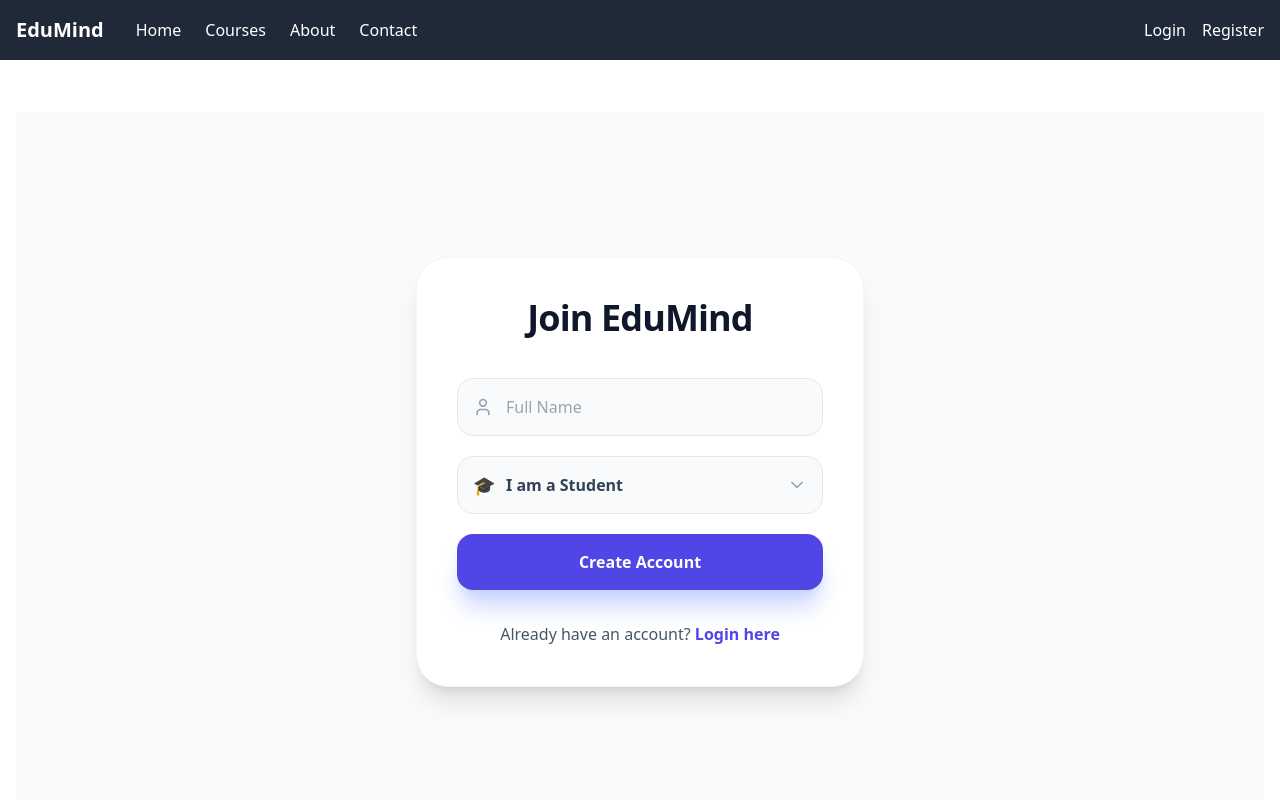
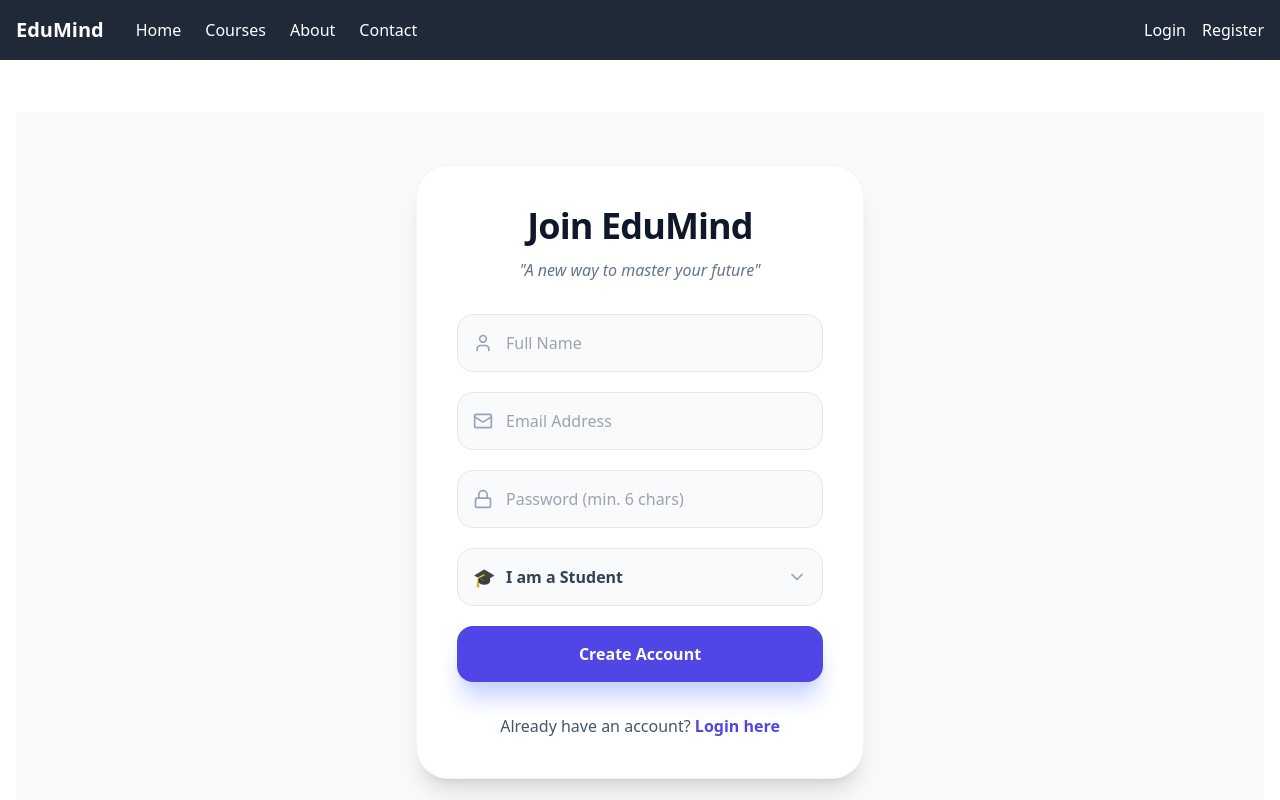
Before and after one commit to AshishKr-04/EdTech-Platform, a React (Vite) app in the folder client-vite/: page /register in a window 1280 px wide. Shown: the top 800 px of the page. Built offline with nearby package versions, Linux system fonts and the light colour scheme; no server answers.

Commit message:
Upadated Regiester page

```diff
--- a/client-vite/src/pages/RegisterPage.jsx
+++ b/client-vite/src/pages/RegisterPage.jsx
@@ -5,12 +5,18 @@ import { User, Mail, Lock, ChevronDown, Loader2 } from 'lucide-react';
 import axios from 'axios';
 
 const RegisterPage = () => {
-  const [formData, setFormData] = useState({ name: '', email: '', password: '', role: 'Student' });
+  const [formData, setFormData] = useState({
+    name: '',
+    email: '',
+    password: '',
+    role: 'Student',
+  });
   const [error, setError] = useState('');
   const [isLoading, setIsLoading] = useState(false);
   const navigate = useNavigate();
 
   const { name, email, password, role } = formData;
+
   const onChange = (e) => setFormData({ ...formData, [e.target.name]: e.target.value });
 
   const onSubmit = async (e) => {
@@ -18,11 +24,11 @@ const RegisterPage = () => {
     setError('');
     setIsLoading(true);
     try {
-      // Logic: Path is relative to the BaseURL
+      // Relative path works because of global axios defaults in main.jsx
       await axios.post('/auth/register', formData);
       navigate('/login');
     } catch (err) {
-      setError(err.response?.data?.msg || 'Registration failed!');
+      setError(err.response?.data?.msg || 'Registration failed! Check your connection.');
     } finally {
       setIsLoading(false);
     }
@@ -30,33 +36,99 @@ const RegisterPage = () => {
 
   return (
     <div className="min-h-[90vh] flex items-center justify-center bg-[#f8fafc] px-4 py-10">
-      <motion.div initial={{ opacity: 0, y: 20 }} animate={{ opacity: 1, y: 0 }} className="max-w-md w-full bg-white rounded-[2rem] shadow-xl p-10 border border-slate-100">
-        <div className="text-center mb-10">
+      <motion.div
+        initial={{ opacity: 0, y: 20 }}
+        animate={{ opacity: 1, y: 0 }}
+        className="max-w-md w-full bg-white rounded-[2rem] shadow-xl p-10 border border-slate-100"
+      >
+        <div className="text-center mb-8">
           <h1 className="text-4xl font-black text-slate-900 tracking-tight mb-3">Join EduMind</h1>
+          <p className="text-slate-500 font-medium italic">"A new way to master your future"</p>
         </div>
+
         <form onSubmit={onSubmit} className="space-y-5">
+          {/* Full Name Section */}
           <div className="relative group">
             <User className="absolute left-4 top-1/2 -translate-y-1/2 text-slate-400 group-focus-within:text-indigo-500 transition-colors" size={20} />
-            <input type="text" placeholder="Full Name" name="name" value={name} onChange={onChange} required className="w-full pl-12 pr-4 py-4 bg-slate-50 border border-slate-200 rounded-2xl focus:ring-4 focus:ring-indigo-100 outline-none font-medium" />
+            <input
+              type="text"
+              placeholder="Full Name"
+              name="name"
+              value={name}
+              onChange={onChange}
+              required
+              className="w-full pl-12 pr-4 py-4 bg-slate-50 border border-slate-200 rounded-2xl focus:ring-4 focus:ring-indigo-100 focus:border-indigo-500 outline-none transition-all font-medium"
+            />
           </div>
-          {/* ... Repeat Mail and Password fields similar to Login ... */}
+
+          {/* Email (Gmail) Section */}
+          <div className="relative group">
+            <Mail className="absolute left-4 top-1/2 -translate-y-1/2 text-slate-400 group-focus-within:text-indigo-500 transition-colors" size={20} />
+            <input
+              type="email"
+              placeholder="Email Address"
+              name="email"
+              value={email}
+              onChange={onChange}
+              required
+              className="w-full pl-12 pr-4 py-4 bg-slate-50 border border-slate-200 rounded-2xl focus:ring-4 focus:ring-indigo-100 focus:border-indigo-500 outline-none transition-all font-medium"
+            />
+          </div>
+
+          {/* Password Section */}
+          <div className="relative group">
+            <Lock className="absolute left-4 top-1/2 -translate-y-1/2 text-slate-400 group-focus-within:text-indigo-500 transition-colors" size={20} />
+            <input
+              type="password"
+              placeholder="Password (min. 6 chars)"
+              name="password"
+              value={password}
+              onChange={onChange}
+              minLength="6"
+              required
+              className="w-full pl-12 pr-4 py-4 bg-slate-50 border border-slate-200 rounded-2xl focus:ring-4 focus:ring-indigo-100 focus:border-indigo-500 outline-none transition-all font-medium"
+            />
+          </div>
+
+          {/* Role Section */}
           <div className="relative group">
             <div className="absolute left-4 top-1/2 -translate-y-1/2 text-lg">🎓</div>
-            <select name="role" value={role} onChange={onChange} className="w-full pl-12 pr-10 py-4 bg-slate-50 border border-slate-200 rounded-2xl focus:ring-4 focus:ring-indigo-100 outline-none appearance-none font-semibold text-slate-700">
+            <select
+              name="role"
+              value={role}
+              onChange={onChange}
+              className="w-full pl-12 pr-10 py-4 bg-slate-50 border border-slate-200 rounded-2xl focus:ring-4 focus:ring-indigo-100 focus:border-indigo-500 outline-none appearance-none transition-all font-semibold text-slate-700"
+            >
               <option value="Student">I am a Student</option>
               <option value="Instructor">I am an Instructor</option>
             </select>
             <ChevronDown className="absolute right-4 top-1/2 -translate-y-1/2 text-slate-400 pointer-events-none" size={20} />
           </div>
-          {error && <p className="text-red-500 text-sm text-center font-bold">{error}</p>}
-          <motion.button disabled={isLoading} whileHover={{ scale: 1.01 }} whileTap={{ scale: 0.99 }} type="submit" className="w-full bg-indigo-600 text-white font-bold py-4 rounded-2xl hover:bg-indigo-700 transition-all flex items-center justify-center gap-2 shadow-xl shadow-indigo-200">
-            {isLoading ? <Loader2 className="animate-spin" /> : 'Create Account'}
+
+          {error && (
+            <motion.div initial={{ opacity: 0 }} animate={{ opacity: 1 }} className="bg-red-50 text-red-600 p-3 rounded-xl text-sm text-center font-bold border border-red-100">
+              {error}
+            </motion.div>
+          )}
+
+          <motion.button
+            disabled={isLoading}
+            whileHover={{ scale: 1.01 }}
+            whileTap={{ scale: 0.99 }}
+            type="submit"
+            className="w-full bg-indigo-600 text-white font-bold py-4 rounded-2xl hover:bg-indigo-700 shadow-xl shadow-indigo-200 transition-all flex items-center justify-center gap-2"
+          >
+            {isLoading ? <Loader2 className="animate-spin" size={20} /> : 'Create Account'}
           </motion.button>
         </form>
-        <p className="mt-8 text-center text-slate-600">Already have an account? <Link to="/login" className="text-indigo-600 font-bold hover:underline">Login here</Link></p>
+
+        <p className="mt-8 text-center text-slate-600 font-medium">
+          Already have an account? <Link to="/login" className="text-indigo-600 font-bold hover:underline">Login here</Link>
+        </p>
       </motion.div>
     </div>
   );
 };
 
+// 👆 THIS IS THE PART THAT FIXES YOUR SyntaxError
 export default RegisterPage;
```
